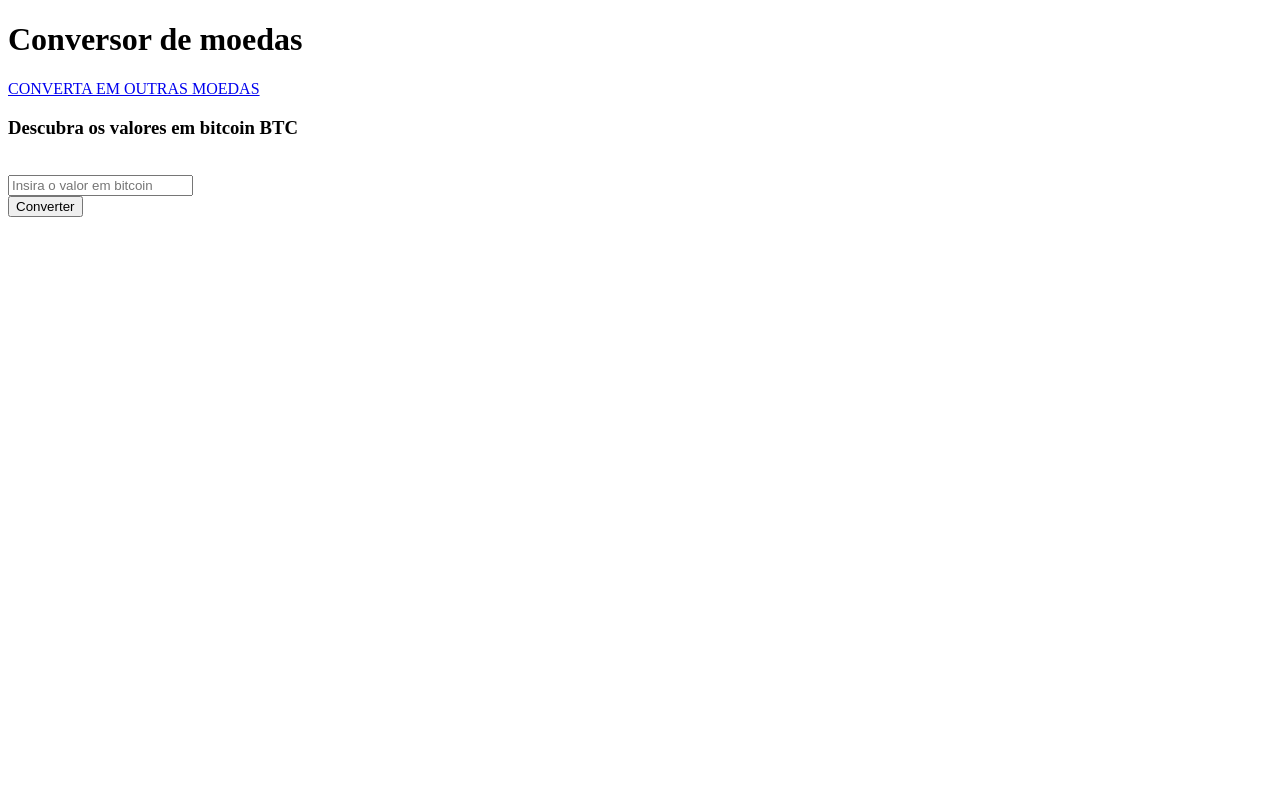
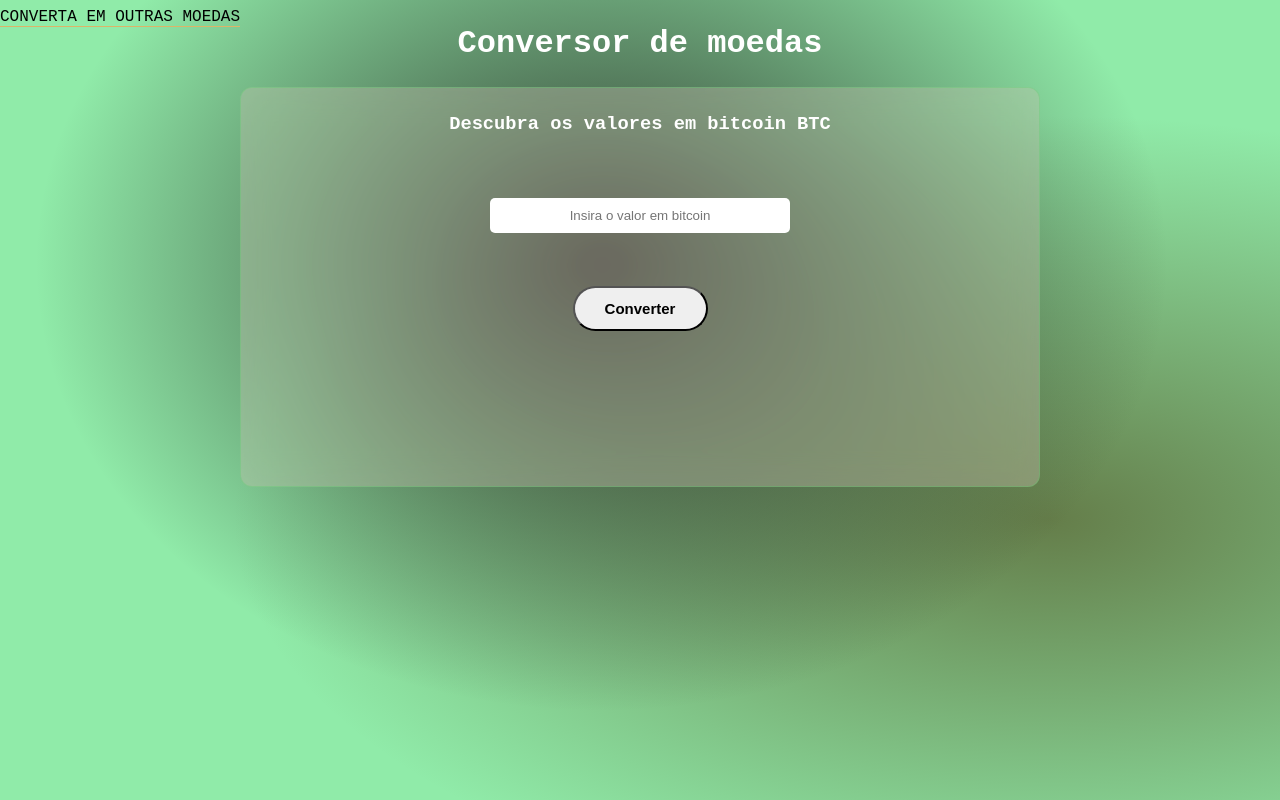
Before and after one commit to EstherVianna/conversordemoedas, a website: page moedas/Bitcoin/bitcoin.html in a window 1280 px wide. Drawn offline with Linux system fonts and the light colour scheme; files that its build step writes are made by us from their sources; the site is published under a folder, as on GitHub Pages, so addresses that start at the root find nothing; files whose address does not match are found by name.

Commit message:
Update bitcoin.html

```diff
--- a/moedas/Bitcoin/bitcoin.html
+++ b/moedas/Bitcoin/bitcoin.html
@@ -4,7 +4,7 @@
     <meta charset="UTF-8">
     <meta http-equiv="X-UA-Compatible" content="IE=edge">
     <meta name="viewport" content="width=device-width, initial-scale=1.0">
-    <link rel="stylesheet" href="/assets/css/moedas.css">
+    <link rel="stylesheet" href="assets/css/moedas.css">
     <title>Conversor de Real- Btc</title>
 </head>
 <body>
```
